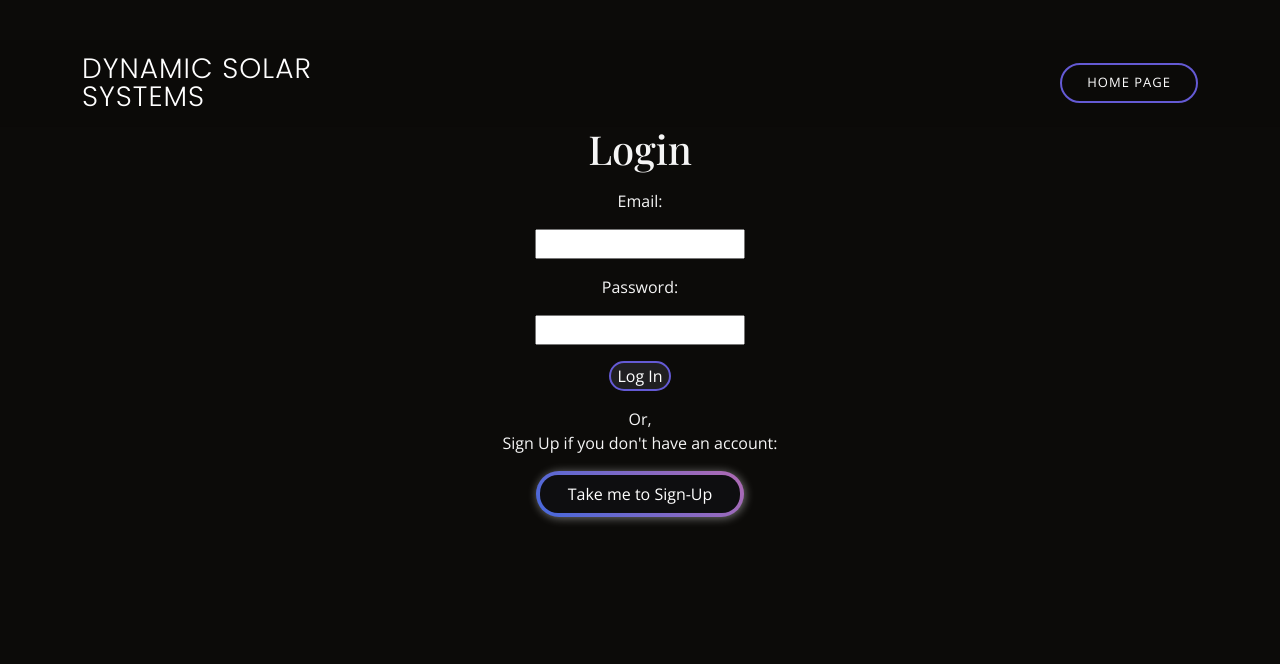
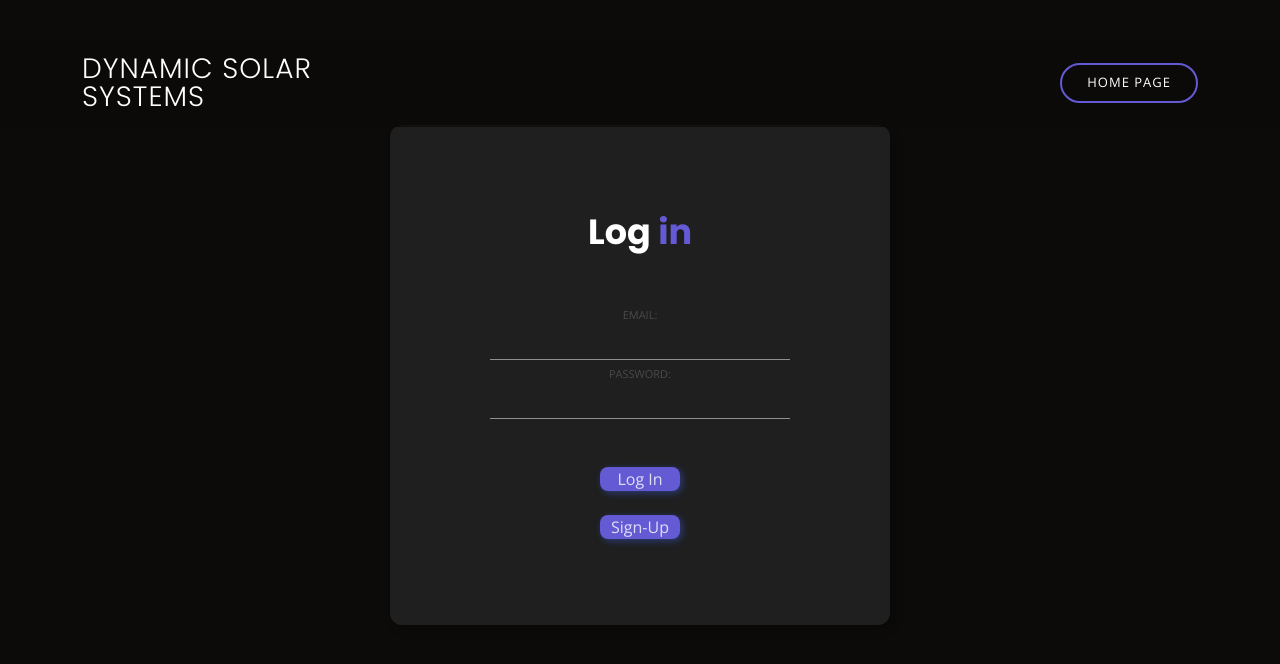
Before and after one commit to MrShanester/dynamic-solar-system-vue-app, a Vue app: page /Login in a window 1280 px wide. Shown: the top 664 px of the page. Built offline with nearby package versions, Linux system fonts and the light colour scheme; a web font is replaced by a local one.

Commit message:
spruces up login

```diff
--- a/public/assets/css/style.css
+++ b/public/assets/css/style.css
@@ -1595,3 +1595,113 @@ section {
 .bn30:hover .text {
   background-image: linear-gradient(-45deg, #4568dc, #b06ab3);
 }
+
+/* body {
+  font-family: -apple-system, BlinkMacSystemFont, sans-serif;
+  background: #121212; /* fallback for old browsers */
+/* overflow-x: hidden;
+
+  height: 100%; */
+
+/* code to make all text unselectable */
+/* -webkit-user-select: none;
+  -khtml-user-select: none;
+  -moz-user-select: none;
+  -ms-user-select: none;
+  -o-user-select: none;
+  user-select: none;
+} */
+
+/* Disables selector ring */
+/* body:not(.user-is-tabbing) button:focus, */
+/* body:not(.user-is-tabbing) input:focus,
+body:not(.user-is-tabbing) select:focus,
+body:not(.user-is-tabbing) textarea:focus {
+  outline: none;
+/* } */
+
+/* ########################################################## */
+
+h1 {
+  color: white;
+
+  font-size: 35px;
+  font-weight: 800;
+}
+
+.flex-container {
+  width: 100vw;
+
+  margin-top: 60px;
+
+  display: flex;
+  justify-content: center;
+  align-items: center;
+}
+
+.content-container {
+  width: 500px;
+  height: 500px;
+}
+
+.form-container {
+  display: flex;
+  justify-content: center;
+  align-items: center;
+
+  width: 500px;
+  height: 500px;
+
+  margin-top: 5px;
+  padding-top: 20px;
+
+  border-radius: 12px;
+
+  display: flex;
+  justify-content: center;
+  flex-direction: column;
+
+  background: #1f1f1f;
+  box-shadow: 5px 5px 10px rgba(0, 0, 0, 0.199);
+}
+
+.subtitle {
+  font-size: 11px;
+
+  color: rgba(177, 177, 177, 0.3);
+}
+
+input {
+  border: none;
+  border-bottom: solid rgb(143, 143, 143) 1px;
+
+  margin-bottom: 30px;
+
+  background: none;
+  color: rgba(255, 255, 255, 0.555);
+
+  height: 35px;
+  width: 300px;
+}
+
+.submit-btn {
+  cursor: pointer;
+
+  border: none;
+  border-radius: 8px;
+
+  box-shadow: 2px 2px 7px #3e61ee70;
+
+  background: #645ad4;
+  color: rgba(255, 255, 255, 0.8);
+
+  width: 80px;
+
+  transition: all 1s;
+}
+
+.submit-btn:hover {
+  color: rgb(255, 255, 255);
+
+  box-shadow: none;
+}
--- a/src/views/Login.vue
+++ b/src/views/Login.vue
@@ -1,35 +1,56 @@
 <template>
   <div class="login">
+    <div class="flex-container">
+      <div class="content-container">
+        <div class="form-container">
           <form v-on:submit.prevent="submit()">
-      <h1>Login</h1>
+            <h1>
+              Log
+              <span class="cool">in</span>
+            </h1>
+            <br />
+            <br />
+            <p></p>
             <ul>
               <li v-for="error in errors" v-bind:key="error">{{ error }}</li>
             </ul>
             <div>
-        <label>Email:</label>
+              <p></p>
+              <span class="subtitle">EMAIL:</span>
               <p></p>
               <input type="email" v-model="newSessionParams.email" />
             </div>
             <p></p>
             <div>
-        <label>Password:</label>
+              <span class="subtitle">PASSWORD:</span>
               <p></p>
               <input type="password" v-model="newSessionParams.password" />
             </div>
-      <p></p>
+            <br />
+            <br />
 
-      <input class="classy" type="submit" value="Log In" />
-      <p></p>
-      <label>Or,</label>
-      <p>Sign Up if you don't have an account:</p>
-      <p></p>
+            <button class="submit-btn" v-on:click="submit()">Log In</button>
+            <br />
 
-      <button class="bn30" v-on:click="signUp()">Take me to Sign-Up</button>
+            <br />
+
+            <button class="submit-btn" v-on:click="signUp()">Sign-Up</button>
           </form>
+        </div>
+      </div>
+    </div>
   </div>
 </template>
 
 <style scoped>
+h1 {
+  font-family: "Poppins", sans-serif;
+}
+
+.cool {
+  color: #645ad4;
+}
+
 .login {
   margin-top: 125px;
   text-align: center;
@@ -37,7 +58,9 @@
 }
 .classy {
   border: 2px solid #645ad4;
-  border-radius: 50px;
+  border-radius: 75px;
+  width: 80px;
+  height: 80px;
   background: #201f21;
   color: #fff;
   font-family: "Open Sans", sans-serif;
@@ -45,6 +68,15 @@
 .classy:hover {
   background: #645ad4;
   color: #fff;
+}
+html {
+  scroll-behavior: smooth;
+}
+
+* {
+  margin: 0;
+  padding: 0;
+  box-sizing: border-box;
 }
 </style>
 
```
Lines whose indentation alone changed are shown as unchanged.
